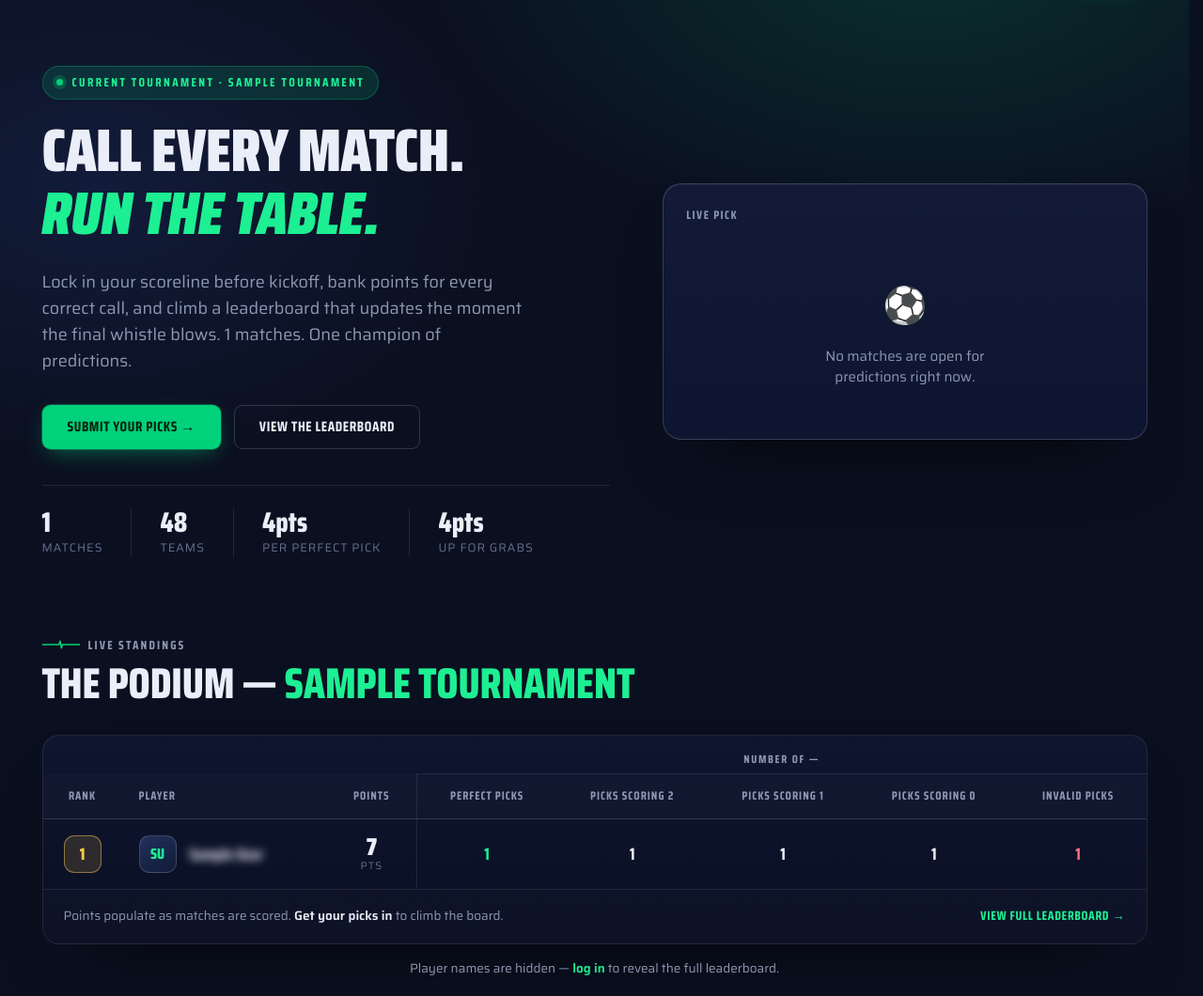
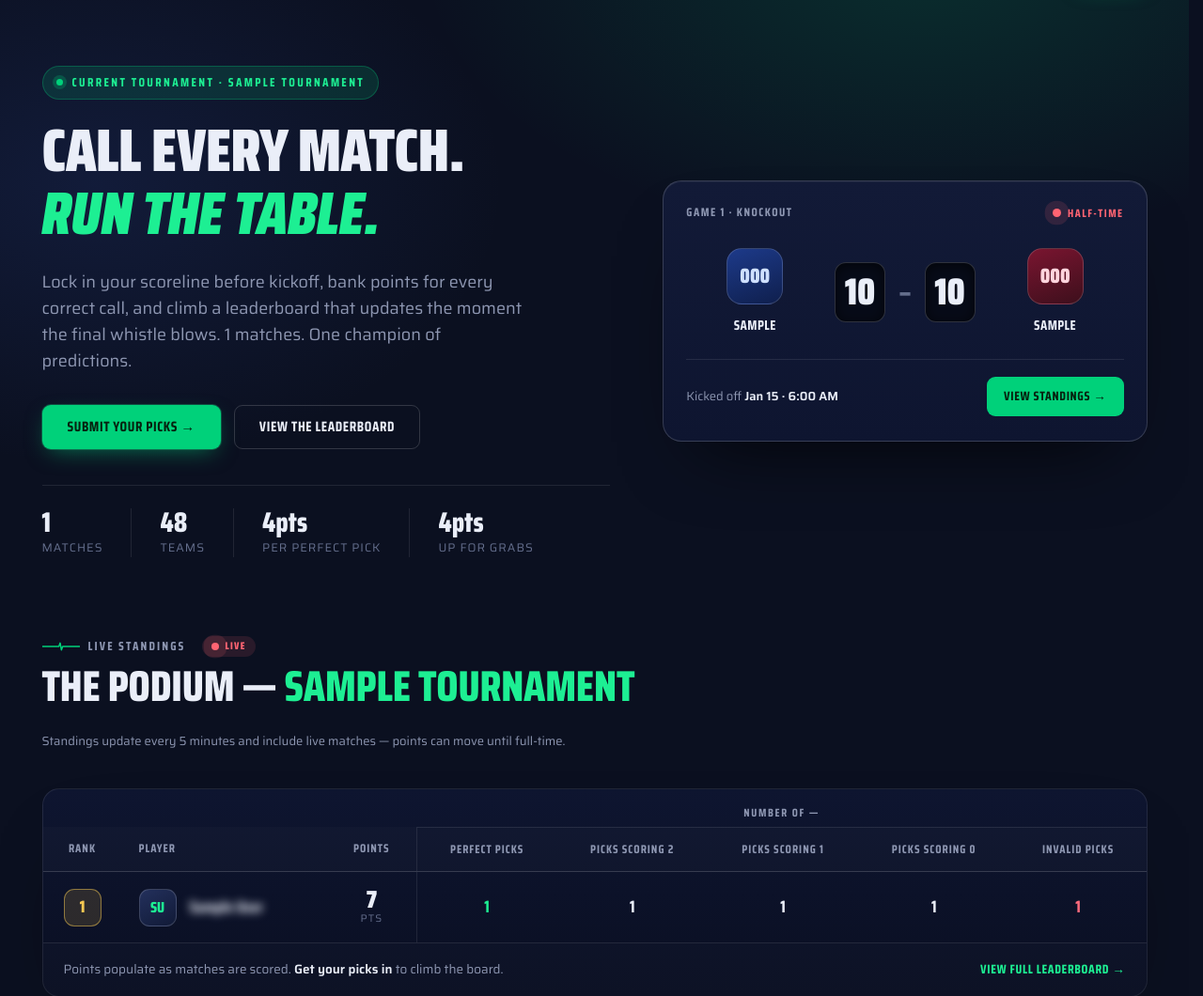
Before and after one commit to theswapmeat/superpredicto, a Flask app: page / in a window 1280 px wide. Shown: the part 74-1134 px from the top of the page at 94% size. Run offline with Flask 3, Linux system fonts and the light colour scheme; tables that the repository leaves empty hold one stand-in row (values such as "Sample post").

Commit message:
Live/provisional scoring + live indicators; DO Functions cron; App Platform spec
Live scoring & UI:
- Add Game.status (raw football-data.org status) + Game.is_live; migration
  g7status. sync_fixtures records status on create + update.
- Provisional scoring: tasks/scoring.py now scores any game with both scores
  set (in-play OR final), so the leaderboard updates live and settles at
  full-time. Counters still fully recompute each run (idempotent).
- Homepage hero card features one live game (earliest kickoff when several are
  live) in a read-only LIVE mode with current score + pulse; falls back to the
  next pickable game. Schedule shows a pulsing LIVE/HT tag + live score per game
  (and now keys "completed" off is_completed, not score-presence, so in-play
  scores no longer render as FT). Podium + leaderboard show a Live pill and a
  "standings update every 5 minutes" note.

Scheduling:
- Replace the GitHub Actions cron with a native DigitalOcean Functions scheduled
  trigger (infra/do-functions/sync-scores), decoupled from the web app.
- Poll cadence 10m -> 5m.

Deploy:
- DigitalOcean App Platform spec (.do/app.yaml) with a PRE_DEPLOY `flask db
  upgrade` job so the schema migrates before the new release takes traffic
  (prevents the "column does not exist" outage class). Builds from the repo root
  so the sibling client/ templates ship; root requirements.txt is a shim.

Co-Authored-By: Claude Opus 4.8 <noreply@anthropic.com>

```diff
--- a/client/templates/index.html
+++ b/client/templates/index.html
@@ -31,6 +31,10 @@
   .pc-head { display:flex; align-items:center; justify-content:space-between; margin-bottom:20px; gap:10px; }
   .pc-tag { font-family:"Saira Condensed",sans-serif; font-weight:700; font-size:12.5px; letter-spacing:.12em; text-transform:uppercase; color:var(--muted); }
   .live { display:inline-flex; align-items:center; gap:7px; font-family:"Saira Condensed",sans-serif; font-weight:700; font-size:12px; letter-spacing:.12em; text-transform:uppercase; color:var(--emb); }
+  .live.livenow { color:#ff6472; }
+  .livenow .dot { width:9px; height:9px; border-radius:50%; background:#ff6472; box-shadow:0 0 0 0 rgba(255,100,114,.6); animation:livepulse 1.5s ease-out infinite; }
+  @keyframes livepulse { 0% { box-shadow:0 0 0 0 rgba(255,100,114,.55); } 70% { box-shadow:0 0 0 11px rgba(255,100,114,0); } 100% { box-shadow:0 0 0 0 rgba(255,100,114,0); } }
+  @media (prefers-reduced-motion: reduce) { .livenow .dot { animation:none; } }
   .live .hb-mini { width:46px; height:16px; display:block; }
   .hb-mini .trk { stroke:rgba(29,239,147,.22); }
   .hb-mini .run { stroke:var(--emb); stroke-dasharray:34 120; animation:sweep 1.6s linear infinite; }
@@ -41,6 +45,8 @@
   .badge.away { background:linear-gradient(160deg,#7a1530,#3d0f1c); color:#ffd4dd; }
   .team .nm { font-family:"Saira Condensed",sans-serif; font-weight:700; font-size:14.5px; letter-spacing:.03em; text-transform:uppercase; color:var(--text); text-align:center; max-width:120px; }
   .score { display:flex; align-items:center; justify-content:center; gap:8px; }
+  .livescore { gap:14px; }
+  .livescore .dash { font-family:"Saira Condensed",sans-serif; font-weight:800; font-size:30px; color:var(--muted-2); }
   .stepper { display:flex; flex-direction:column; align-items:center; gap:6px; }
   .stepbtn { width:30px; height:24px; border-radius:7px; border:1px solid var(--line-strong); background:rgba(255,255,255,.03); color:var(--muted); cursor:pointer; display:grid; place-items:center; font-size:13px; line-height:1; transition:all .12s ease; }
   .stepbtn:hover { border-color:var(--em); color:var(--emb); background:var(--em-dim); }
@@ -68,6 +74,9 @@
   .kicker .hb-rule path { stroke:var(--em); }
   .board-head h2 { font-family:"Saira Condensed",sans-serif; font-weight:800; font-size:clamp(28px,3.6vw,46px); line-height:1; letter-spacing:-.005em; text-transform:uppercase; }
   .board-head h2 span { color:var(--emb); }
+  .board-note { margin-top:10px; font-size:13px; color:var(--muted); max-width:560px; }
+  .livepill { display:inline-flex; align-items:center; gap:6px; margin-left:9px; padding:3px 10px; border-radius:999px; background:rgba(255,100,114,.12); color:#ff6472; font-size:11px; font-weight:800; letter-spacing:.12em; text-transform:uppercase; vertical-align:middle; }
+  .livepill .dot { width:8px; height:8px; border-radius:50%; background:#ff6472; box-shadow:0 0 0 0 rgba(255,100,114,.6); animation:livepulse 1.5s ease-out infinite; }
   .seg { display:flex; gap:4px; background:var(--ink-2); border:1px solid var(--line); border-radius:11px; padding:4px; flex-wrap:wrap; }
   .seg button { font-family:"Saira Condensed",sans-serif; font-weight:700; font-size:13px; letter-spacing:.05em; text-transform:uppercase; color:var(--muted); padding:9px 16px; border-radius:8px; border:none; background:transparent; cursor:pointer; transition:all .15s ease; display:inline-flex; align-items:center; }
   .seg button.on { background:var(--em); color:#06210F; }
@@ -164,7 +173,31 @@
     </div>
 
     <div class="pickcard">
-      {% if open_game %}
+      {% if live_game %}
+      <div class="pc-head">
+        <span class="pc-tag">Game {{ live_game.game_number }} · {{ live_game.stage_label }}</span>
+        <span class="live livenow"><span class="dot"></span>{% if live_game.status == 'PAUSED' %}Half-time{% else %}Live now{% endif %}</span>
+      </div>
+      <div class="matchup">
+        <div class="team">
+          <div class="badge home">{{ live_game.home_team_code or live_game.home_team[:3]|upper }}</div>
+          <div class="nm">{{ live_game.home_team }}</div>
+        </div>
+        <div class="score livescore">
+          <div class="scoreval">{{ live_game.home_team_score if live_game.home_team_score is not none else 0 }}</div>
+          <span class="dash">–</span>
+          <div class="scoreval">{{ live_game.away_team_score if live_game.away_team_score is not none else 0 }}</div>
+        </div>
+        <div class="team">
+          <div class="badge away">{{ live_game.away_team_code or live_game.away_team[:3]|upper }}</div>
+          <div class="nm">{{ live_game.away_team }}</div>
+        </div>
+      </div>
+      <div class="pc-foot">
+        <span class="pc-kick">Kicked off <b class="kick-time" data-utc="{{ live_game.kickoff_utc().isoformat() }}">{{ live_game.date_of_game.strftime('%b %d') }} · {{ live_game.time_of_game.strftime('%I:%M %p') }}</b></span>
+        <a class="lockbtn" href="{% if logged_in %}{{ url_for('main.leaderboard') }}{% else %}{{ url_for('main.login') }}{% endif %}">View standings →</a>
+      </div>
+      {% elif open_game %}
       {% set ih = user_pick.home_score_prediction if user_pick else 0 %}
       {% set ia = user_pick.away_score_prediction if user_pick else 0 %}
       <div class="pc-head">
@@ -241,12 +274,16 @@
         <span class="kicker">
           <svg class="hb-rule" viewBox="0 0 240 60" fill="none"><path pathLength="100" stroke-width="9" stroke-linecap="round" stroke-linejoin="round" fill="none" d="M0,30 L96,30 L106,30 L114,8 L122,52 L130,30 L240,30" /></svg>
           {% if tournament and not tournament.is_active %}Final Standings{% else %}Live Standings{% endif %}
+          {% if any_live %}<span class="livepill"><span class="dot"></span>Live</span>{% endif %}
         </span>
         <h2>
           {% if not tournament %}The Podium
           {% elif tournament.is_active %}The Podium — <span>{{ tournament.name }}</span>
           {% else %}The Podium — <span>{{ tournament.year }} {{ tournament.name }}</span>{% endif %}
         </h2>
+        {% if tournament and tournament.is_active %}
+        <p class="board-note">Standings update every 5 minutes and include live matches — points can move until full-time.</p>
+        {% endif %}
       </div>
     </div>
 
--- a/client/templates/leaderboard.html
+++ b/client/templates/leaderboard.html
@@ -17,6 +17,10 @@
   h1.page-title span { color:var(--emb); }
   .ph-note { font-size:14px; color:var(--muted); display:flex; align-items:center; gap:8px; }
   .ph-note i { color:var(--muted-2); }
+  .livepill { display:inline-flex; align-items:center; gap:6px; margin-left:4px; padding:3px 10px; border-radius:999px; background:rgba(255,100,114,.12); color:#ff6472; font-size:11px; font-weight:800; letter-spacing:.12em; text-transform:uppercase; }
+  .livepill .dot { width:8px; height:8px; border-radius:50%; background:#ff6472; box-shadow:0 0 0 0 rgba(255,100,114,.6); animation:livepulse 1.5s ease-out infinite; }
+  @keyframes livepulse { 0% { box-shadow:0 0 0 0 rgba(255,100,114,.55); } 70% { box-shadow:0 0 0 10px rgba(255,100,114,0); } 100% { box-shadow:0 0 0 0 rgba(255,100,114,0); } }
+  @media (prefers-reduced-motion: reduce) { .livepill .dot { animation:none; } }
 
   /* LEADERBOARD TABLE (shared with the homepage) */
   .table-card { background:linear-gradient(180deg,var(--ink-2),#0A0F22); border:1px solid var(--line); border-radius:18px; overflow:hidden; box-shadow:0 40px 90px -50px rgba(0,0,0,.9); }
@@ -68,9 +72,11 @@
       <span class="kicker">
         <svg class="hb" viewBox="0 0 240 60" fill="none"><path pathLength="100" stroke-width="9" stroke-linecap="round" stroke-linejoin="round" fill="none" d="M0,30 L96,30 L106,30 L114,8 L122,52 L130,30 L240,30" /></svg>
         {% if tournament and not tournament.is_active %}Final Standings{% else %}Live Standings{% endif %}
+        {% if any_live %}<span class="livepill"><span class="dot"></span>Live</span>{% endif %}
       </span>
       <h1 class="page-title">{% if tournament and not tournament.is_active %}Final <span>Leaderboard</span>{% else %}<span>Leaderboard</span>{% endif %}</h1>
       <p class="ph-note"><i class="bi bi-hand-index-thumb"></i> Click any player to see their predictions.</p>
+      {% if tournament and tournament.is_active %}<p class="ph-note"><i class="bi bi-arrow-repeat"></i> Standings update every 5 minutes and include live matches — points can move until full-time.</p>{% endif %}
     </div>
   </div>
 </section>
--- /dev/null
+++ b/requirements.txt
@@ -0,0 +1,5 @@
+# Repo-root shim for the DigitalOcean App Platform Python buildpack.
+# The app builds from the repo root (so the sibling client/ templates+static ship
+# alongside server/), so the buildpack needs a requirements.txt here. The real
+# dependency list lives in server/requirements.txt.
+-r server/requirements.txt
--- a/server/app/football_data.py
+++ b/server/app/football_data.py
@@ -90,7 +90,8 @@ def sync_fixtures(api_key, tournament_id, *, create_missing=True, write_scores=T
         group = (m.get("group") or "").strip() or None  # "GROUP_A".. or None (knockout)
         ft = (m.get("score") or {}).get("fullTime") or {}
         h_score, a_score = ft.get("home"), ft.get("away")
-        finished = m.get("status") == "FINISHED"
+        status = m.get("status")
+        finished = status == "FINISHED"
 
         g = by_ext.get(ext)
         if g is None:
@@ -103,6 +104,7 @@ def sync_fixtures(api_key, tournament_id, *, create_missing=True, write_scores=T
                 time_of_game=t,
                 game_number=i,
                 stage=stage,
+                status=status,
                 group_name=group,
                 home_team=home,
                 away_team=away,
@@ -119,6 +121,7 @@ def sync_fixtures(api_key, tournament_id, *, create_missing=True, write_scores=T
         else:
             g.date_of_game, g.time_of_game = d, t
             g.game_number, g.stage, g.group_name = i, stage, group
+            g.status = status
             # fill in real team names (knockout slots resolving) — never blank them
             if home != "TBD" and g.home_team != home:
                 g.home_team = home
--- a/server/app/routes.py
+++ b/server/app/routes.py
@@ -94,6 +94,22 @@ def earliest_open_game(tournament_id):
     return None
 
 
+def earliest_live_game(tournament_id):
+    """The in-play game with the earliest kickoff (i.e. closest to finishing).
+
+    Several group-stage games can be live at once; the homepage card features
+    just one, so we pick the one that started first.
+    """
+    return (
+        Game.query.filter(
+            Game.tournament_id == tournament_id,
+            Game.status.in_(("IN_PLAY", "PAUSED")),
+        )
+        .order_by(Game.date_of_game, Game.time_of_game)
+        .first()
+    )
+
+
 def build_leaderboard(tournament, current_user_id=None):
     """Ranked leaderboard entries for one tournament (active, named participants).
 
@@ -187,12 +203,15 @@ def index():
     # are leaderboard-only.
     show_hero = bool(selected and selected.is_active)
     open_game = None
+    live_game = None
     user_pick = None
     is_eligible = False
     match_count = (
         Game.query.filter_by(tournament_id=selected.id).count() if selected else 0
     )
     if show_hero:
+        # A live game takes over the hero card; otherwise show the next pickable one.
+        live_game = earliest_live_game(selected.id)
         open_game = earliest_open_game(selected.id)
         if user_id:
             part = Participant.query.filter_by(
@@ -215,6 +234,8 @@ def index():
         tournaments=tournaments,
         show_hero=show_hero,
         open_game=open_game,
+        live_game=live_game,
+        any_live=bool(live_game),
         user_pick=user_pick,
         is_eligible=is_eligible,
         match_count=match_count,
@@ -668,8 +689,19 @@ def leaderboard():
         selected = active_tournament() or (tournaments[0] if tournaments else None)
 
     entries = build_leaderboard(selected, session.get("user_id"))
+    any_live = bool(
+        selected
+        and selected.is_active
+        and Game.query.filter(
+            Game.tournament_id == selected.id,
+            Game.status.in_(("IN_PLAY", "PAUSED")),
+        ).first()
+    )
     return render_template(
-        "leaderboard.html", leaderboard=entries, tournament=selected
+        "leaderboard.html",
+        leaderboard=entries,
+        tournament=selected,
+        any_live=any_live,
     )
 
 
```
Also changed, not shown: client/templates/schedule.html (+14 -3 lines), infra/do-functions/sync-scores/packages/sync/poll/__main__.py (added, +31 -0 lines), infra/do-functions/sync-scores/project.yml (added, +32 -0 lines), server/app/models.py (+8 -0 lines), server/migrations/versions/g7status_add_game_status.py (added, +26 -0 lines), server/tasks/scoring.py (+13 -5 lines), .do/README.md (added), .do/app.yaml (added), .github/workflows/sync-scores.yml (deleted), infra/do-functions/sync-scores/README.md (added), 1 other file.
